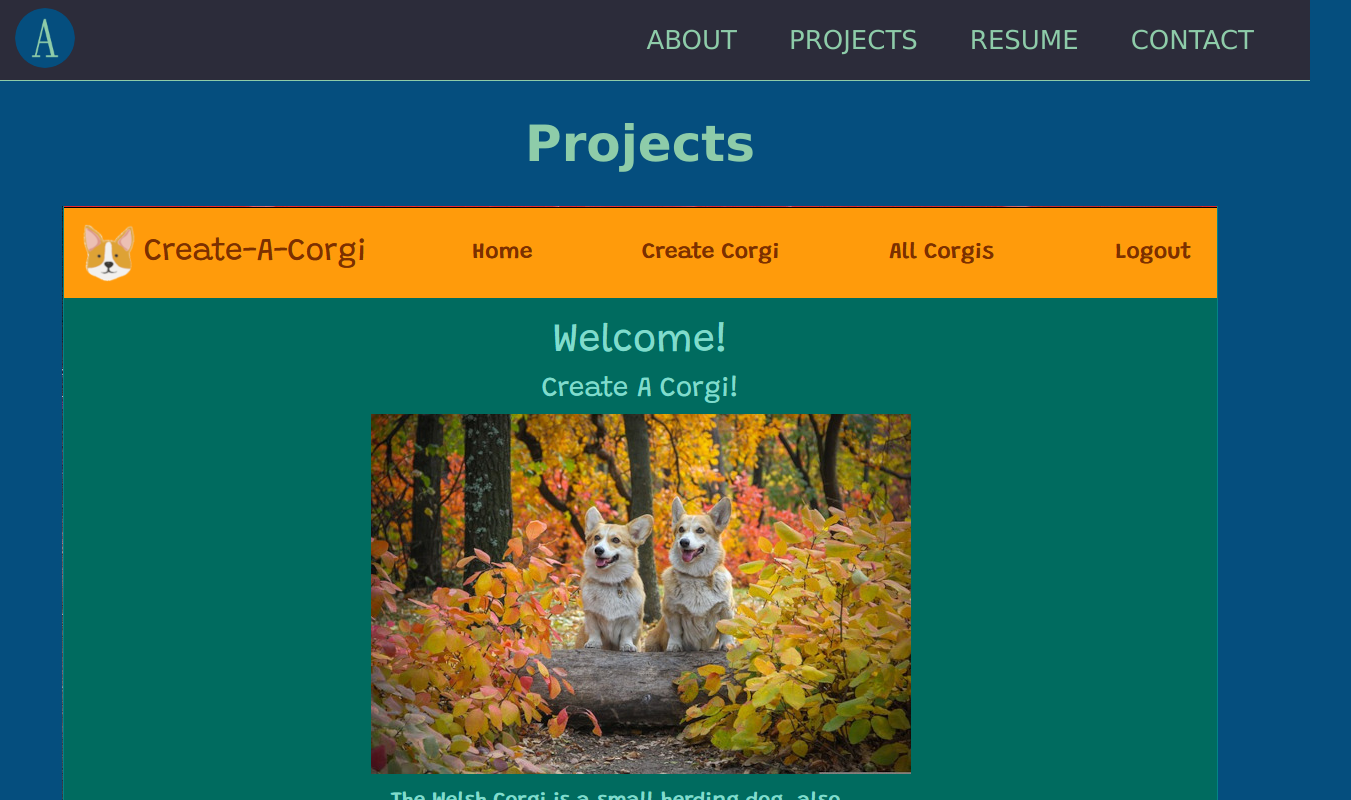
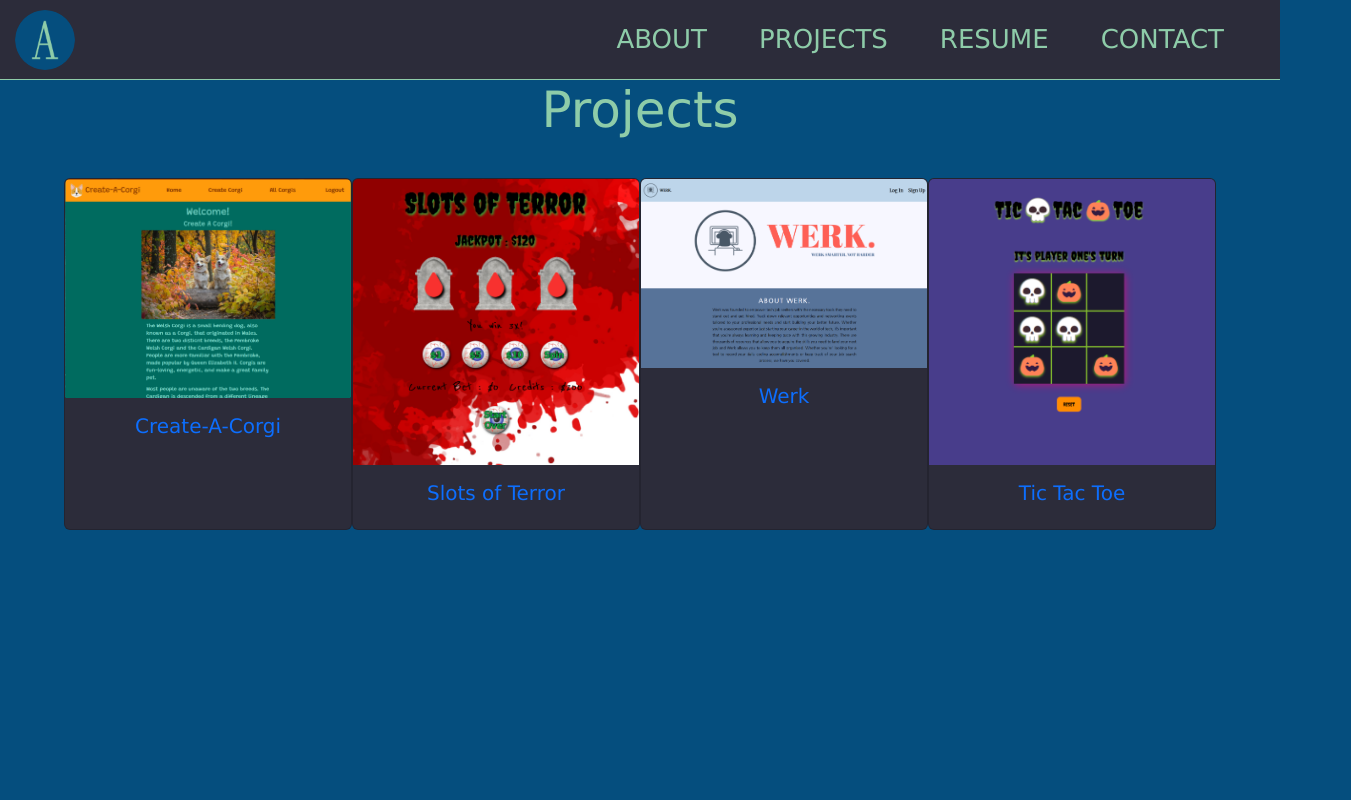
Before and after one commit to cactuspie23/portfolio-react, a React (Create React App) app: page /projects in a window 1280 px wide. Shown: the top 800 px of the page, 1351 px wide, since content can reach past the window. Built offline with nearby package versions, Linux system fonts and the light colour scheme; a web font is replaced by a local one.

Commit message:
add bootstrap

```diff
--- a/package.json
+++ b/package.json
@@ -6,7 +6,9 @@
     "@testing-library/jest-dom": "^5.16.5",
     "@testing-library/react": "^13.4.0",
     "@testing-library/user-event": "^13.5.0",
+    "bootstrap": "^5.2.2",
     "react": "^18.2.0",
+    "react-bootstrap": "^2.6.0",
     "react-dom": "^18.2.0",
     "react-router-dom": "^6.4.2",
     "react-scripts": "5.0.1",
--- /dev/null
+++ b/src/components/ProjectList.module.css
@@ -0,0 +1,6 @@
+.projectContainer {
+  display: flex;
+  justify-content: center;
+  flex-wrap: wrap;
+  padding: 30px;
+}
--- a/src/components/ProjectPreview.jsx
+++ b/src/components/ProjectPreview.jsx
@@ -1,16 +1,18 @@
 import hyphenateWords from "../utilities/hyphenateWords.js"
-import styles from './ProjectPreview.module.css'
 import { Link } from "react-router-dom"
+import Card from 'react-bootstrap/Card'
 
 const ProjectPreview = ({title, image}) => {
   const path = hyphenateWords(title)
   return(
-    <Link to={path}>
-      <div className={styles.projectContainer}>
-        <img src={image} alt={title}/>
-        <h3>{title}</h3>
-      </div>
-    </Link>
+    <Card style={{ width: '18rem', backgroundColor: '#2c2c3a' }}>
+      <Link to={path} style={{ textDecoration: 'none' }}>
+        <Card.Img variant="top" src={image} alt={title} />
+        <Card.Body>
+          <Card.Title>{title}</Card.Title>
+        </Card.Body>
+      </Link>
+    </Card>
   )
 }
 
--- a/src/components/ProjectsList.jsx
+++ b/src/components/ProjectsList.jsx
@@ -1,9 +1,10 @@
 import ProjectPreview from "./ProjectPreview"
+import styles from './ProjectList.module.css'
 
 const ProjectsList = ({projects}) => {
   return (
     <>
-      <section>
+      <section className={styles.projectContainer}>
         {projects.map((project, i) =>
           <ProjectPreview key={i} title={project.title} image={project.image} />
         )}
--- a/src/index.js
+++ b/src/index.js
@@ -1,5 +1,6 @@
 import React from 'react'
 import ReactDOM from 'react-dom/client'
+import 'bootstrap/dist/css/bootstrap.min.css'
 import './index.css'
 import App from './App'
 import { BrowserRouter as Router } from 'react-router-dom'
```
Also changed, not shown: src/components/ProjectPreview.module.css (deleted), 1 other file (tests, documents, lock files or other folders).
